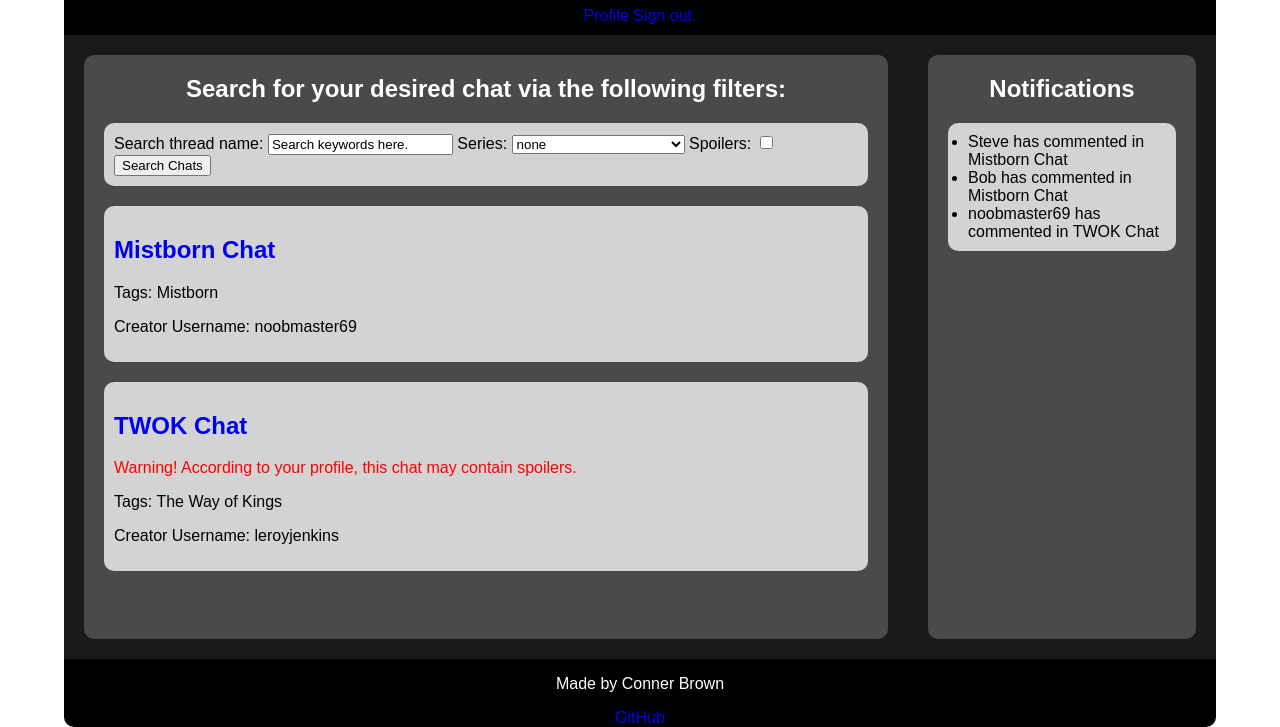
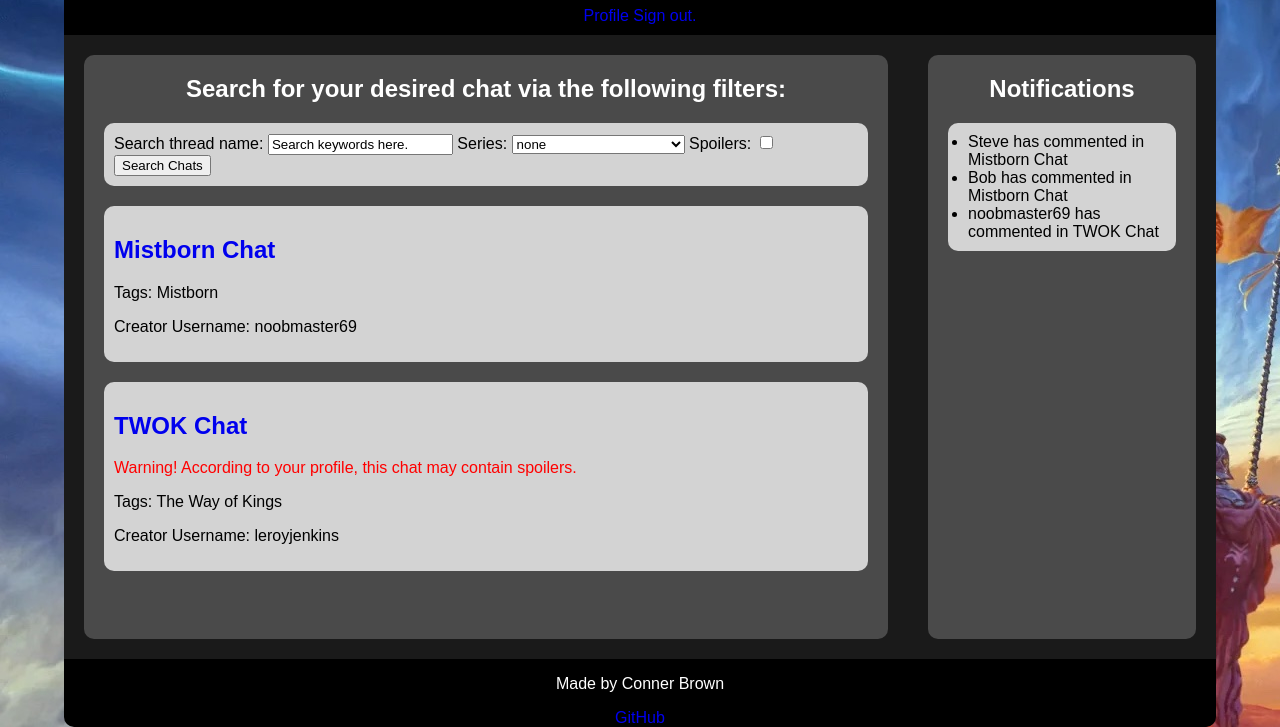
Before and after one commit to Treckon/start-up, a website: page public/index.html in a window 1280 px wide. Shown: the part 73-800 px from the top of the page. Drawn offline with Linux system fonts and the light colour scheme; sample sign-in values are in the browser's storage.

Commit message:
fix image reference

```diff
--- a/public/index.css
+++ b/public/index.css
@@ -10,7 +10,7 @@ body{
     margin: 0;
     min-height: 100%;
     background-color: white;
-    background-image: url(Images/biggerWOK.jpg);
+    background-image: url(../Images/biggerWOK.jpg);
     background-position-x: 50%;
     font-family:Arial, Helvetica, sans-serif;
     color: white;
```
